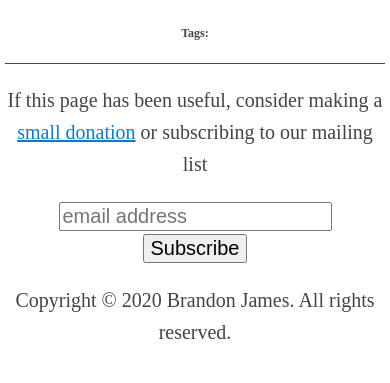
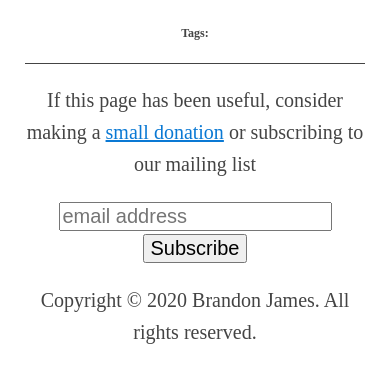
Before and after one commit to bjames/ntn, a Flask app: page / in a window 390 px wide. Shown: the part 41-424 px from the top of the page. Run offline with Flask 2, Linux system fonts and the light colour scheme; parts of the project's set-up code (start-up, migrations or seed data) failed here and were passed over.

Commit message:
updating css

```diff
--- a/static/notes-core.css
+++ b/static/notes-core.css
@@ -270,7 +270,7 @@
 @media only screen and (max-width: 800px) {
 
     .content {
-        margin-top: 40px;
+	margin: 40px 1em;
         padding: 5px;
     }
 
```
